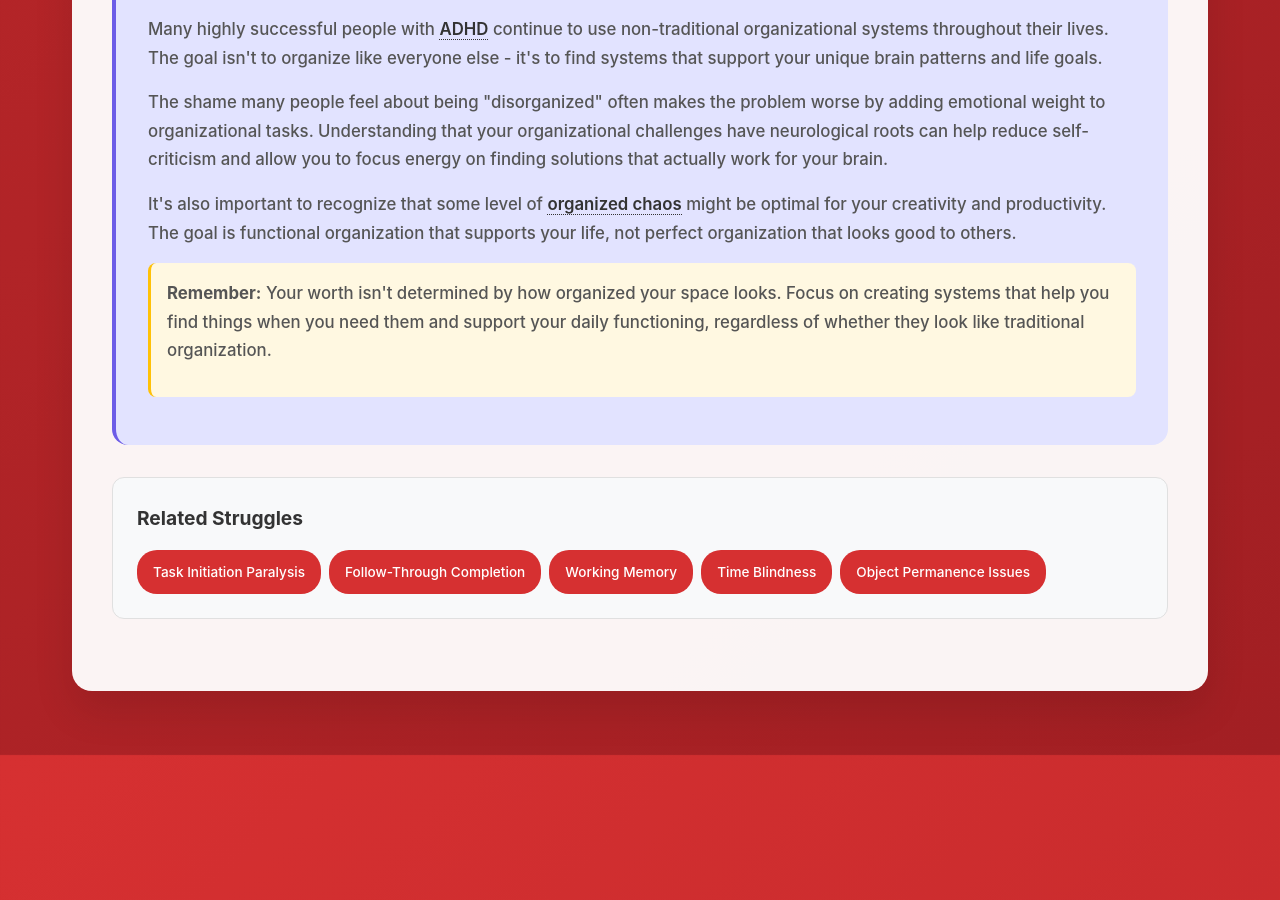
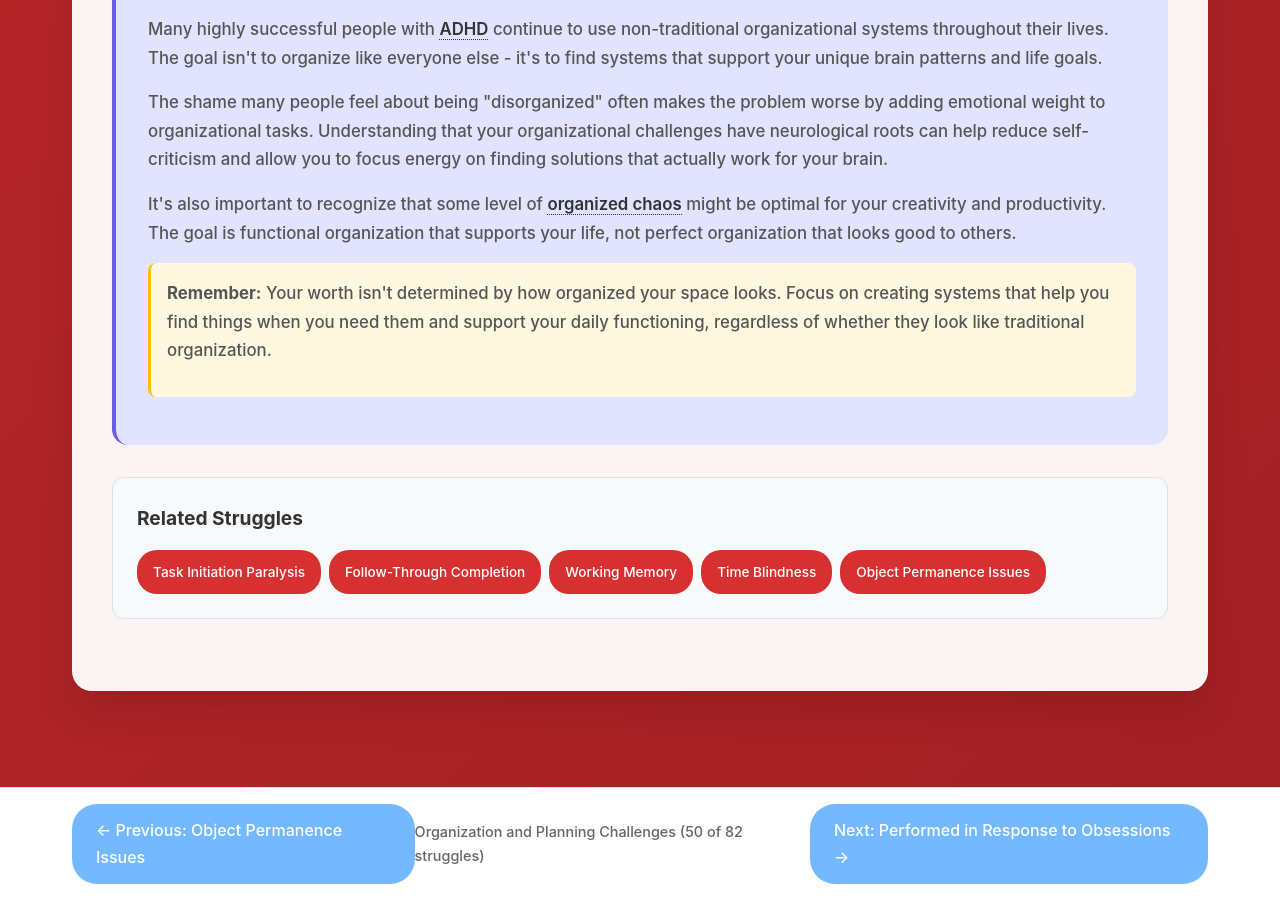
Before and after one commit to neurodivergent-survival-guide/neurodivergent-survival-guide, a Jekyll site: the page built from struggles/organization-and-planning-challenges.html, in a window 1280 px wide and 900 px high, scrolled down 4121 px. Built offline with Jekyll 4.4.1, drawn with Linux system fonts in a browser that asks for light colours; before the commit the page ends 4876 px from its top, so only the background shows below that.

Commit message:
Update organization-and-planning-challenges.html

```diff
--- a/struggles/organization-and-planning-challenges.html
+++ b/struggles/organization-and-planning-challenges.html
@@ -1,6 +1,7 @@
 ---
-layout: default
+layout: struggle
 title: "Organization and Planning Challenges"
+slug: organization-and-planning-challenges
 ---
 <!-- struggles/organization-and-planning-challenges.html -->
 <style>
```
